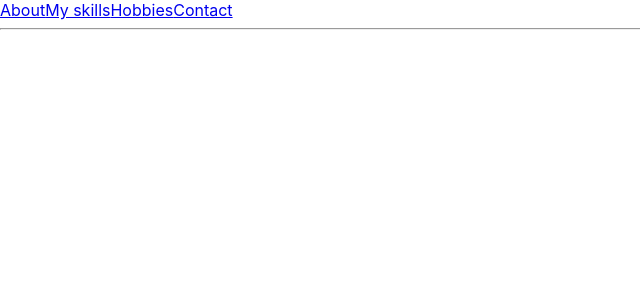
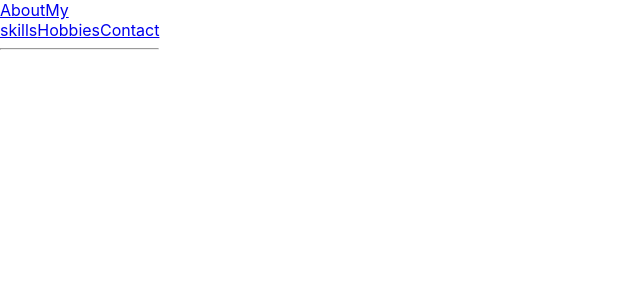
Before and after one commit to AlexanderMendivil/web_portfolio, a React (Create React App) app: page / in a window 1280 px wide. Shown: the top 300 px of the page, without its empty margins (0-640 px from the left). Built offline with nearby package versions, Linux system fonts and the light colour scheme.

Commit message:
Se agregó grid en layout

```diff
--- a/src/Pages/Layout/Layout.css
+++ b/src/Pages/Layout/Layout.css
@@ -1,3 +1,12 @@
 .layout{
     display: grid;
+    grid-template-columns: 0.1fr 1fr;
 }
+
+.sideMenu{
+    min-height: 100%;
+}
+
+/* .screens{
+
+} */
```
